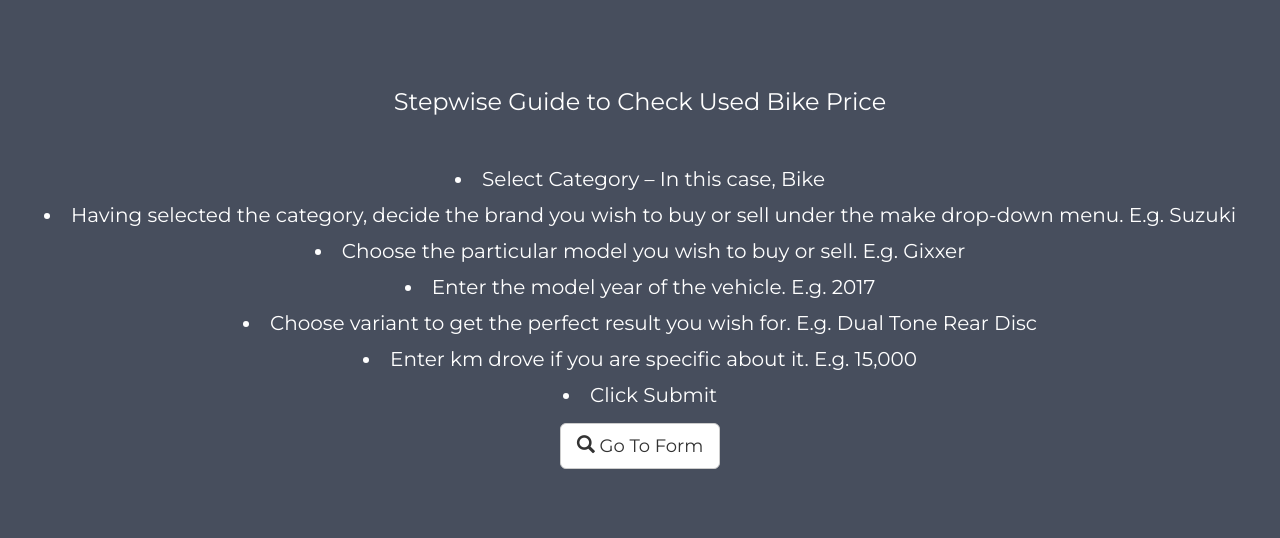
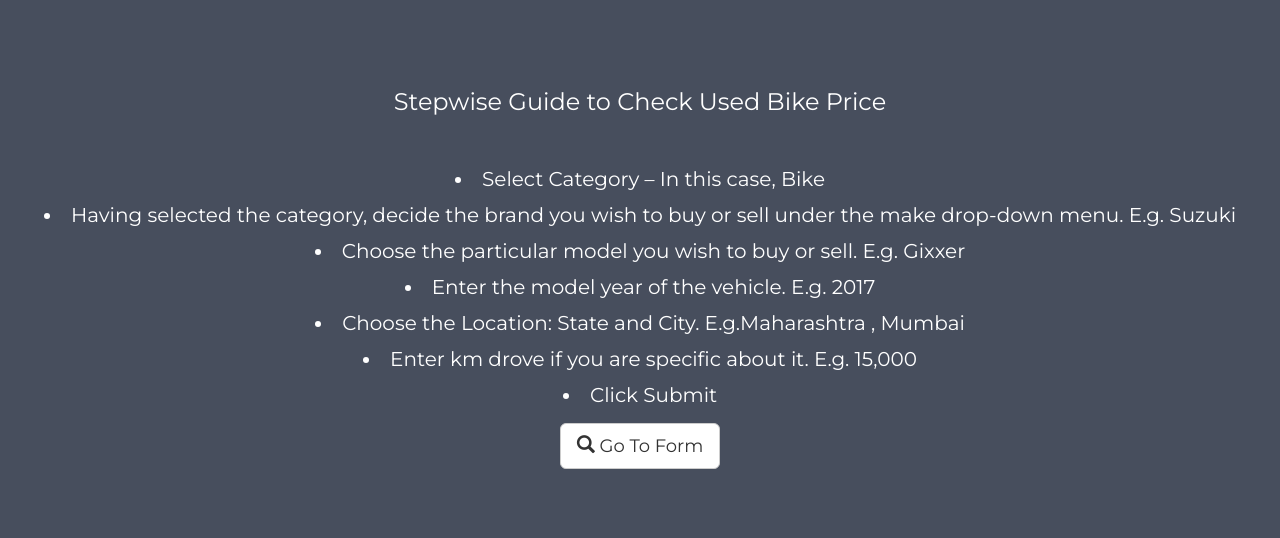
Before and after one commit to SandeepKomal/Second-Hand-Bike-Price-Prediction, a Flask app: page / in a window 1280 px wide. Shown: the part 1520-2058 px from the top of the page. Run offline with Flask 2, Linux system fonts and the light colour scheme; parts of the project's set-up code (start-up, migrations or seed data) failed here and were passed over; some libraries are stand-ins or nearby versions.

Commit message:
Update main.html

```diff
--- a/templates/main.html
+++ b/templates/main.html
@@ -1188,7 +1188,7 @@
       <li>Having selected the category, decide the brand you wish to buy or sell under the make drop-down menu. E.g. Suzuki</li>
       <li>Choose the particular model you wish to buy or sell. E.g. Gixxer</li>
       <li>Enter the model year of the vehicle. E.g. 2017</li>
-      <li>Choose variant to get the perfect result you wish for. E.g. Dual Tone Rear Disc</li>
+      <li>Choose the Location: State and City. E.g.Maharashtra , Mumbai</li>
       <li>Enter km drove if you are specific about it. E.g. 15,000</li>
       <li>Click Submit</li></p>
   <a href="#" class="btn btn-default btn-lg">
```
